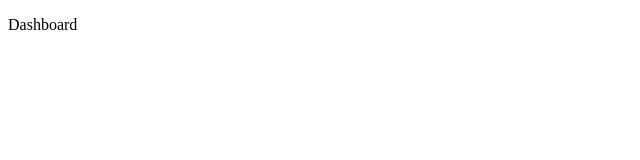
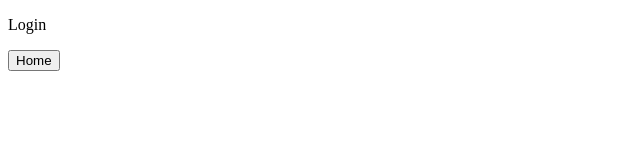
Before and after one commit to WelliUrbOpus/react-curso, a React (Create React App) app: page /login in a window 1280 px wide. Before the commit this address led to /home. Shown: the top 160 px of the page, without its empty margins (0-640 px from the left). Built offline with nearby package versions, Linux system fonts and the light colour scheme.

Commit message:
Aula 05 - Navegando entre rotas

```diff
--- a/src/app/pages/dashboard/Dashboard.tsx
+++ b/src/app/pages/dashboard/Dashboard.tsx
@@ -1,7 +1,11 @@
-
+import { Link } from 'react-router-dom';
 
 export const Dashboard = () => {
     return (
-        <p>Dashboard</p>
+        <div>
+            <p>Dashboard</p>
+            <Link to={"/login"}>Login</Link>
+        </div>
+
     );
 }
--- a/src/app/pages/index.ts
+++ b/src/app/pages/index.ts
@@ -1 +1,2 @@
 export * from './dashboard/Dashboard';
+export * from './login/Login';
--- /dev/null
+++ b/src/app/pages/login/Login.tsx
@@ -0,0 +1,17 @@
+import { useNavigate } from 'react-router-dom';
+
+
+export const Login = () => {
+const navigate = useNavigate();
+
+const handleClick = () =>{
+    navigate("/home");
+};
+
+    return (
+        <div>
+            <p>Login</p>
+            <button onClick={handleClick}>Home</button>
+        </div>
+    );
+}
--- a/src/app/routes/index.tsx
+++ b/src/app/routes/index.tsx
@@ -1,11 +1,12 @@
 import { BrowserRouter, Route, Routes, Navigate } from 'react-router-dom';
-import { Dashboard } from '../pages';
+import { Dashboard, Login } from '../pages';
 
 export const RoutesApp = () => {
     return (
         <BrowserRouter>
             <Routes>
                 <Route path='/home' element={<Dashboard/>} />
+                <Route path='/login' element={<Login/>} />
 
 
 
```
